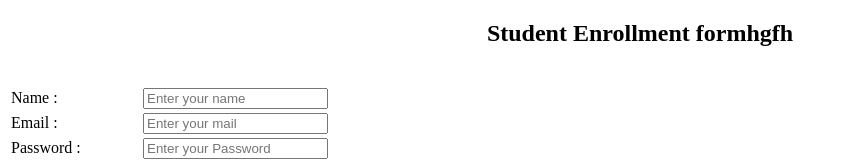
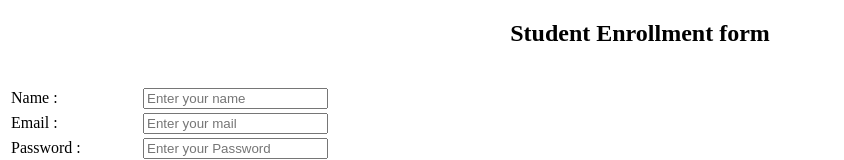
Before and after one commit to pavansureddi/Pavan-html, a plain HTML site: page formtag/enrollment_form.html in a window 1280 px wide. Shown: the top 160 px of the page, without its empty margins (0-844 px from the left). Drawn offline with Linux system fonts and the light colour scheme.

Commit message:
Student Form

```diff
--- a/formtag/enrollment_form.html
+++ b/formtag/enrollment_form.html
@@ -6,7 +6,7 @@
     <title>Enrollment form</title>
 </head>
 <body>
-    <h2> <center>Student Enrollment formhgfh</center></h2><br>
+    <h2> <center>Student Enrollment form</center></h2><br>
     <form action="main.java">
     <table>
             <tr>
```
